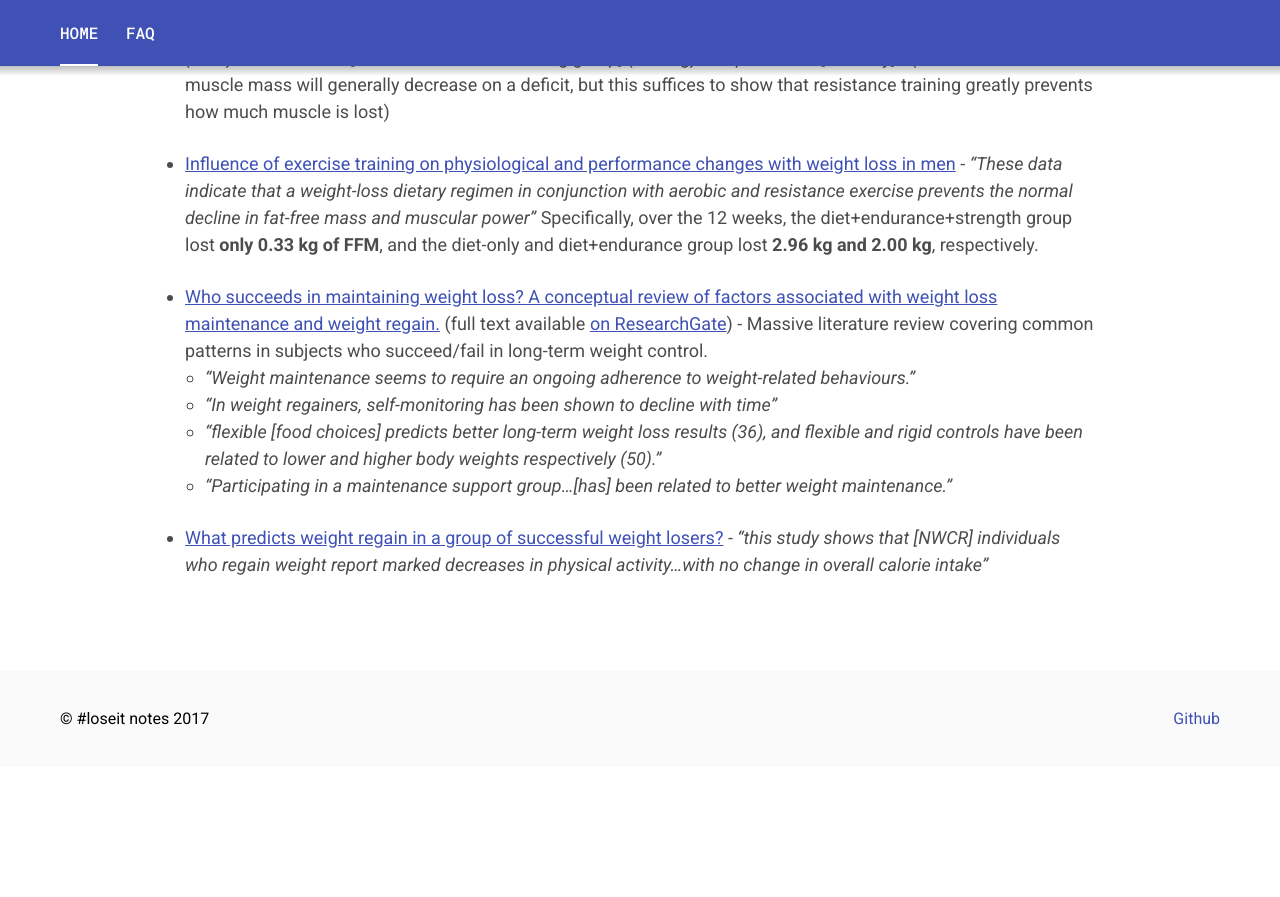
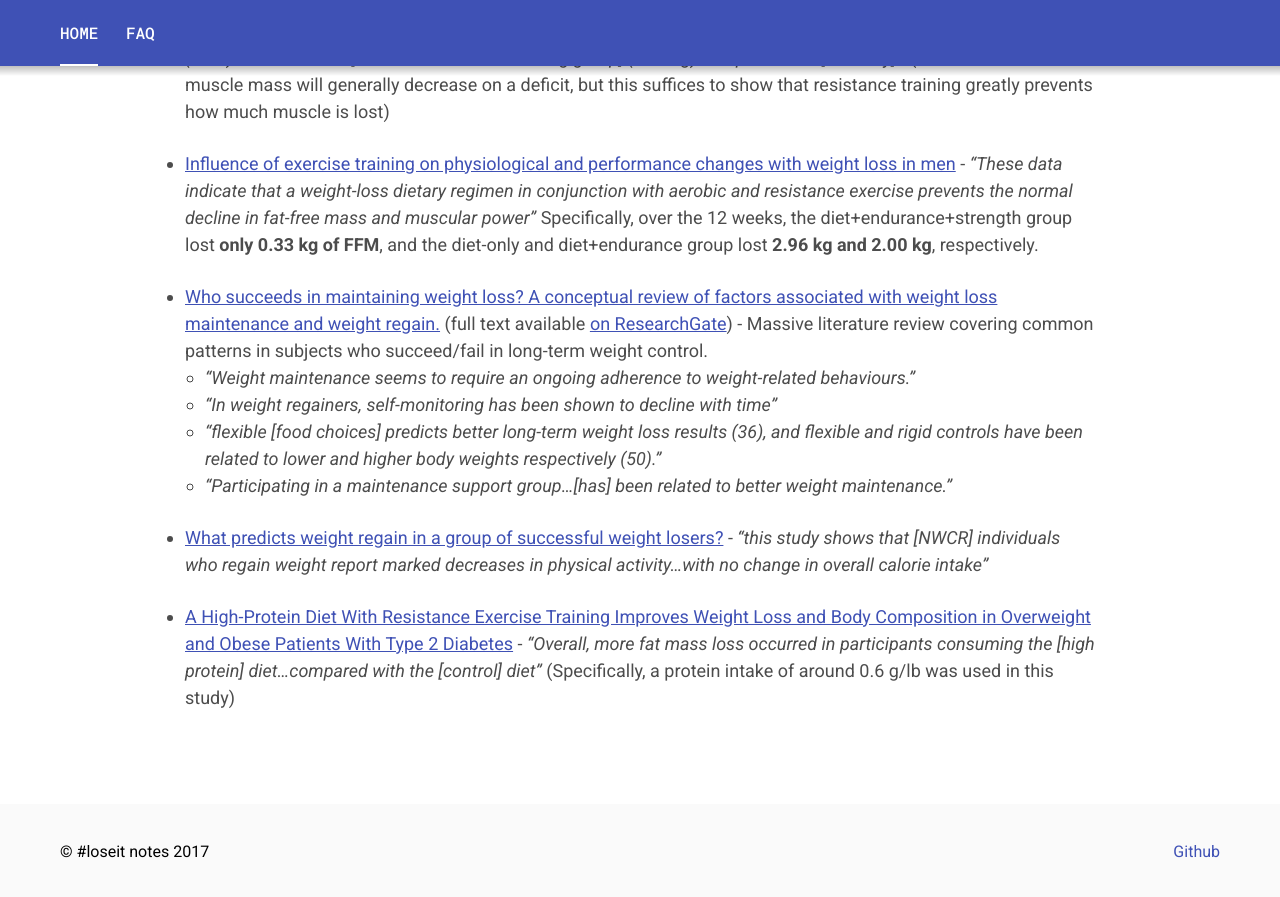
Before and after one commit to loseitIRC/loseitdocs, a Jekyll site: the page built from index.md, in a window 1280 px wide and 900 px high, scrolled down 3099 px. Shown: the top 897 px of the window. Built offline with Jekyll 4.4.1, drawn with Linux system fonts in a browser that asks for light colours; before the commit the page ends 3866 px from its top, so only the background shows below that.

Commit message:
Add reference to protein intake

```diff
--- a/index.markdown
+++ b/index.md
@@ -76,3 +76,5 @@ Want to contribute?  [Fork this site on GitHub](https://github.com/loseitIRC/los
   * *"Participating in a maintenance support group...[has] been related to better weight maintenance."*
 
 * [What predicts weight regain in a group of successful weight losers?](https://www.ncbi.nlm.nih.gov/pubmed/10224727) - *"this study shows that [NWCR] individuals who regain weight report marked decreases in physical activity...with no change in overall calorie intake"*
+
+* [A High-Protein Diet With Resistance Exercise Training Improves Weight Loss and Body Composition in Overweight and Obese Patients With Type 2 Diabetes](https://www.ncbi.nlm.nih.gov/pmc/articles/PMC2858200/) - *"Overall, more fat mass loss occurred in participants consuming the [high protein] diet...compared with the [control] diet"* (Specifically, a protein intake of around 0.6 g/lb was used in this study)
```
